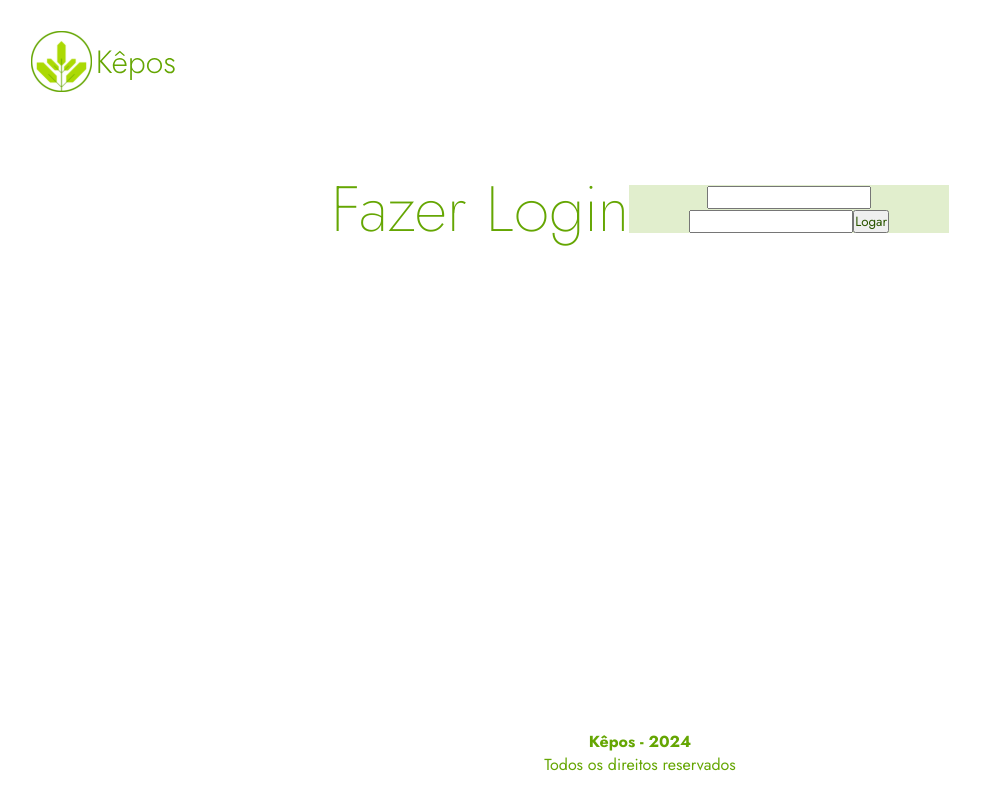
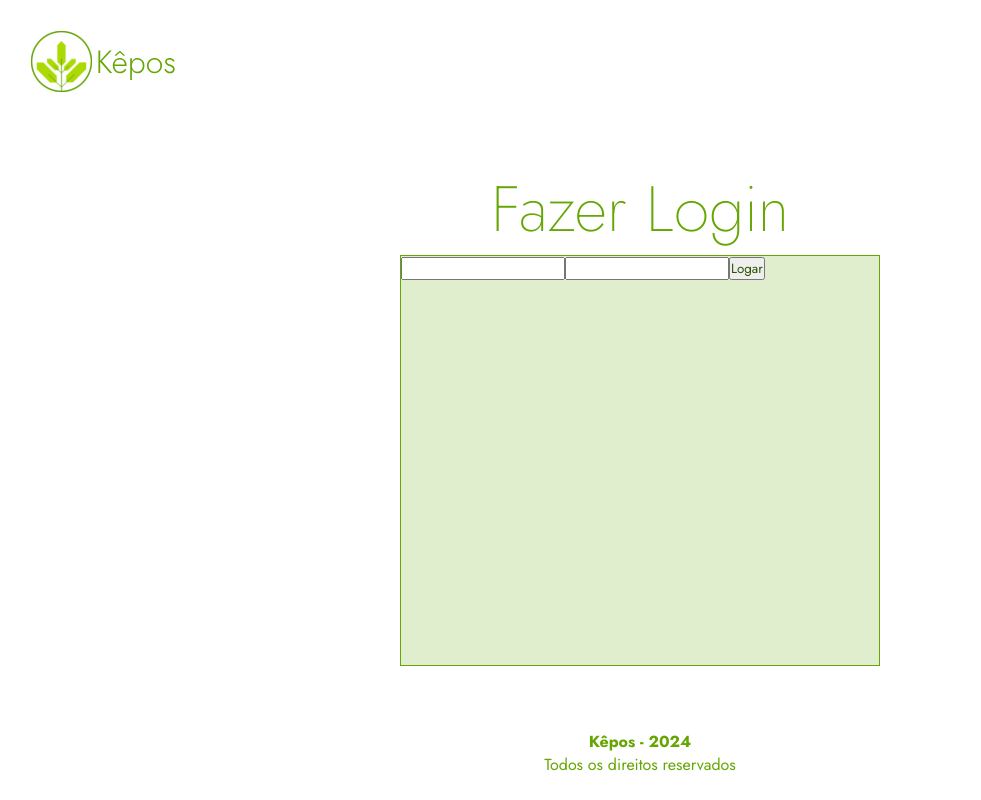
Before and after one commit to Project-Kepos/kepos-front-end, a React (Vite) app: page /sign-in in a window 1280 px wide. Shown: the whole page, without its empty margins (0-981 px from the left). Built offline with nearby package versions, Linux system fonts and the light colour scheme.

Commit message:
login box

```diff
--- a/src/components/sign-in-box/index.jsx
+++ b/src/components/sign-in-box/index.jsx
@@ -4,7 +4,7 @@ import styles from './styles.module.css'
 const SignInbox = () => {
   return (
     <div className={styles.box}>
-      <div className={styles.textLogin}>Fazer Login</div>
+      <div>      <div className={styles.textLogin}>Fazer Login</div>
       <div className={styles.greenBox}>
       <form onSubmit={(e) => handleSignIn(e)}>
         <input type="email" id="email" />
@@ -12,6 +12,8 @@ const SignInbox = () => {
         <button>Logar</button>
       </form>
       </div>
+      </div>
+
     </div>
   )
 }
--- a/src/components/sign-in-box/styles.module.css
+++ b/src/components/sign-in-box/styles.module.css
@@ -1,16 +1,20 @@
 .box{
-    align-items: center;
   justify-content: center;
   display: flex;
+
 
 }
 .greenBox{
     background-color: var(--green-100);
-    width: 20em;
-    text-align: center;
+    width: 30em;
+    min-height: 411px;
+    border: 1px;
+    border-color: var(--green-500);
+    border-style: solid;
 
 }
 .textLogin{
+    text-align: center;
     font-size: 4rem;
     font-weight: 200;
     color: var(--green-500);
```
